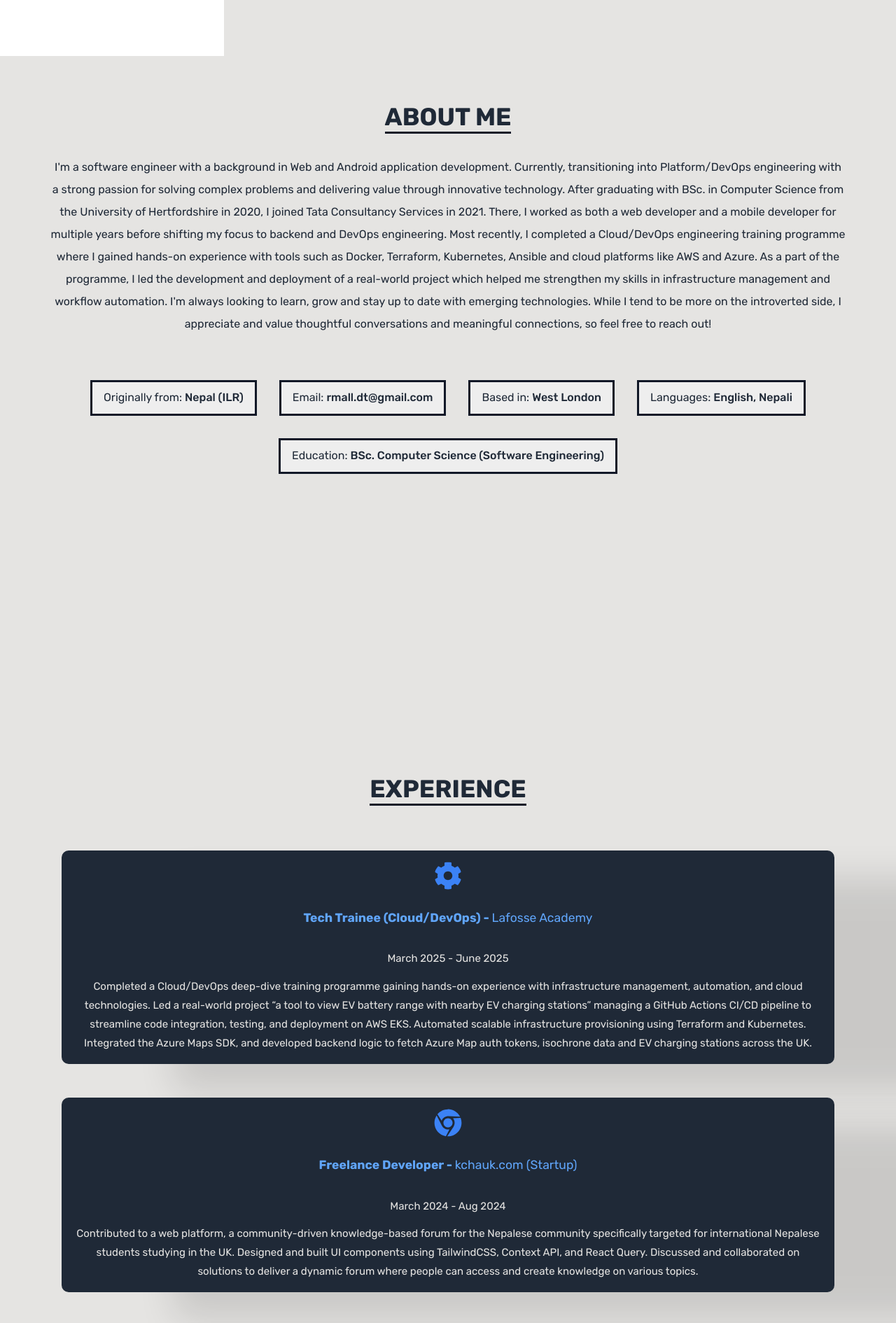
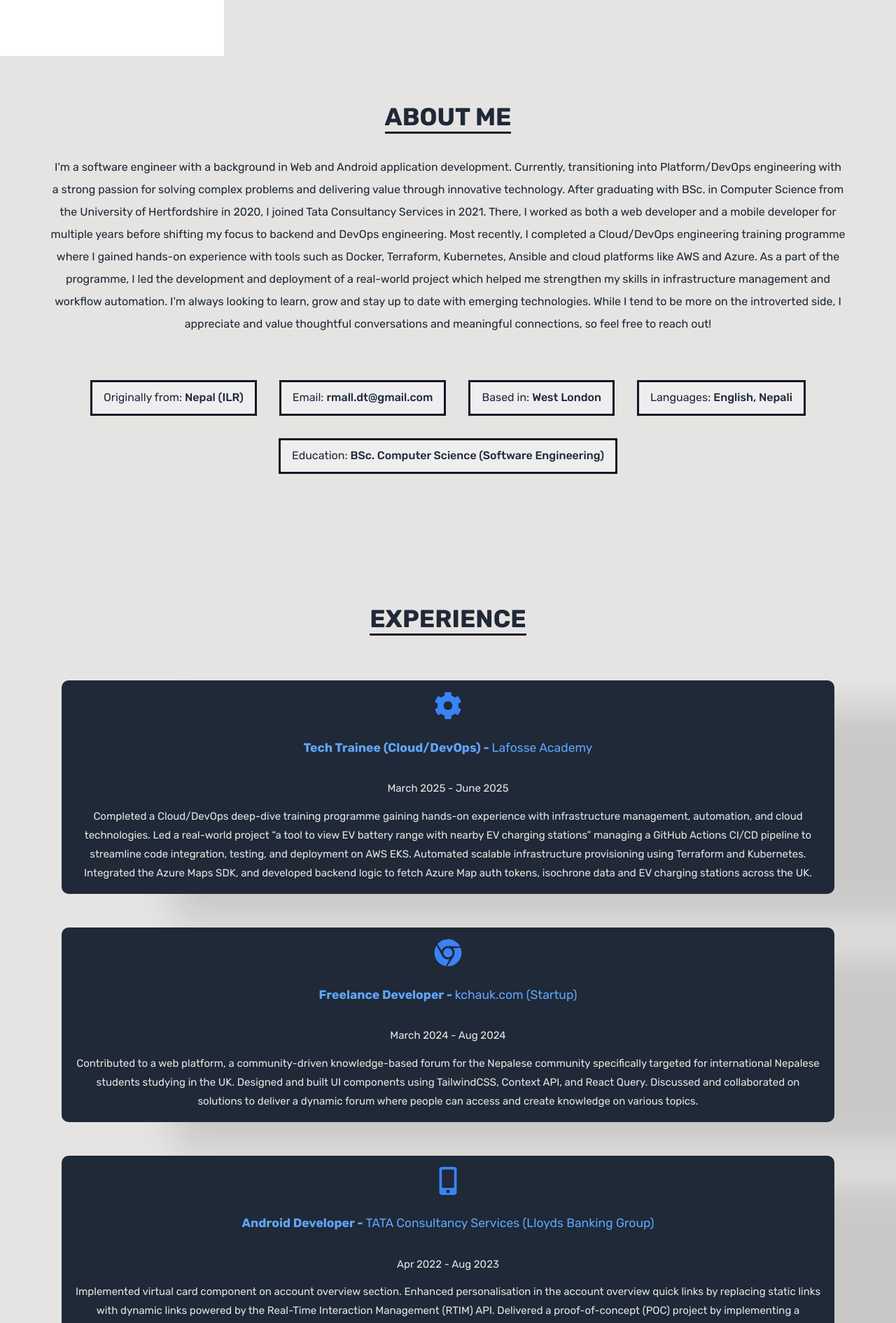
Before and after one commit to rmalldt/portfolio-app, a React (Vite) app: page /rm in a window 1280 px wide. Shown: the part 720-2610 px from the top of the page at 70% size. Built offline with nearby package versions, Linux system fonts and the light colour scheme.

Commit message:
Adjust profile sections height

```diff
--- a/src/pages/profile/profile.module.css
+++ b/src/pages/profile/profile.module.css
@@ -78,7 +78,6 @@
 
 .about {
   text-align: center;
-  min-height: 100vh;
   margin-bottom: 10rem;
 }
 
@@ -118,7 +117,7 @@
   justify-content: center;
   align-items: center;
   gap: 1rem;
-  min-height: 100vh;
+  /* min-height: 100vh; */
   margin-bottom: 10rem;
 }
 
@@ -160,7 +159,7 @@
   justify-content: center;
   align-items: center;
   gap: 1rem;
-  min-height: 100vh;
+  /* min-height: 100vh; */
   margin-bottom: 10rem;
 }
 
@@ -199,8 +198,9 @@
   justify-content: center;
   gap: 1rem;
 
-  min-height: 100vh;
-  margin-bottom: 3rem;
+  /* min-height: 100vh; */
+  margin-top: 12rem;
+  margin-bottom: 12rem;
 }
 
 .hobbyBox {
```
Also changed, not shown: 1 other file (tests, documents, lock files or other folders).
